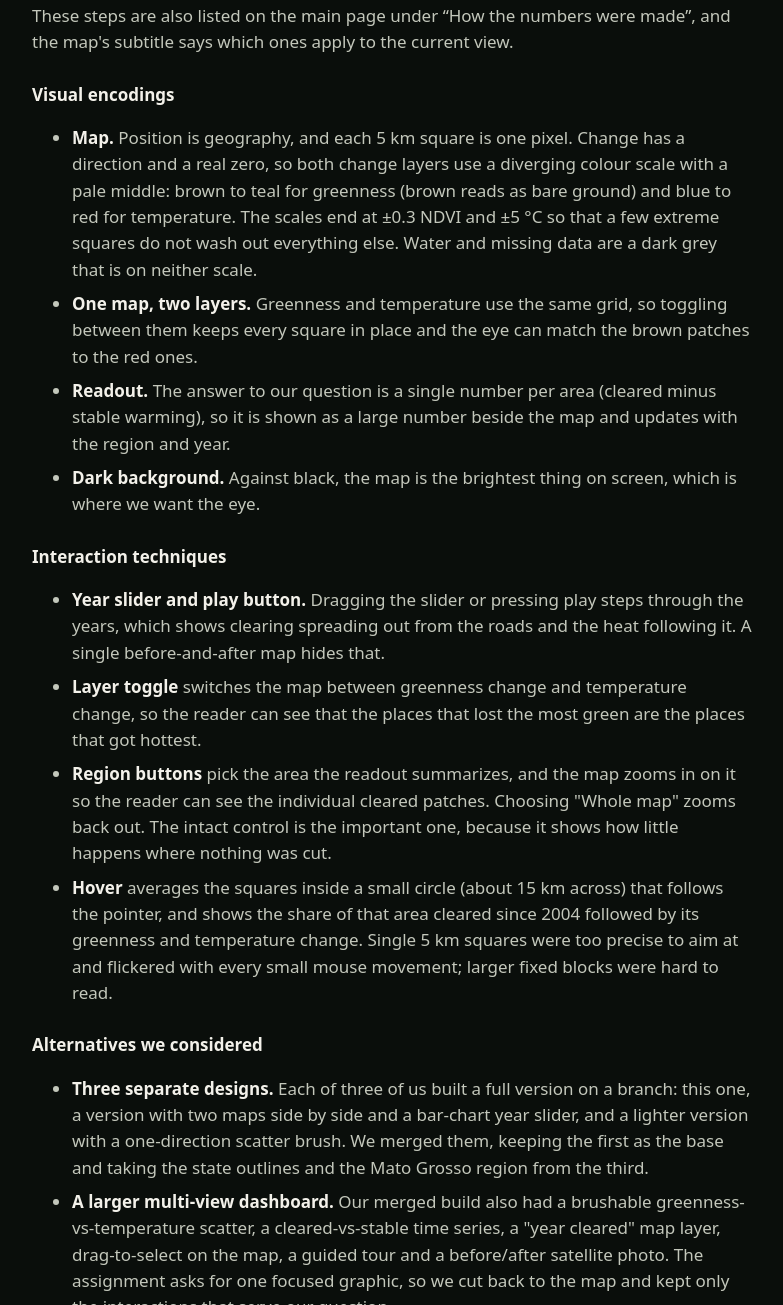
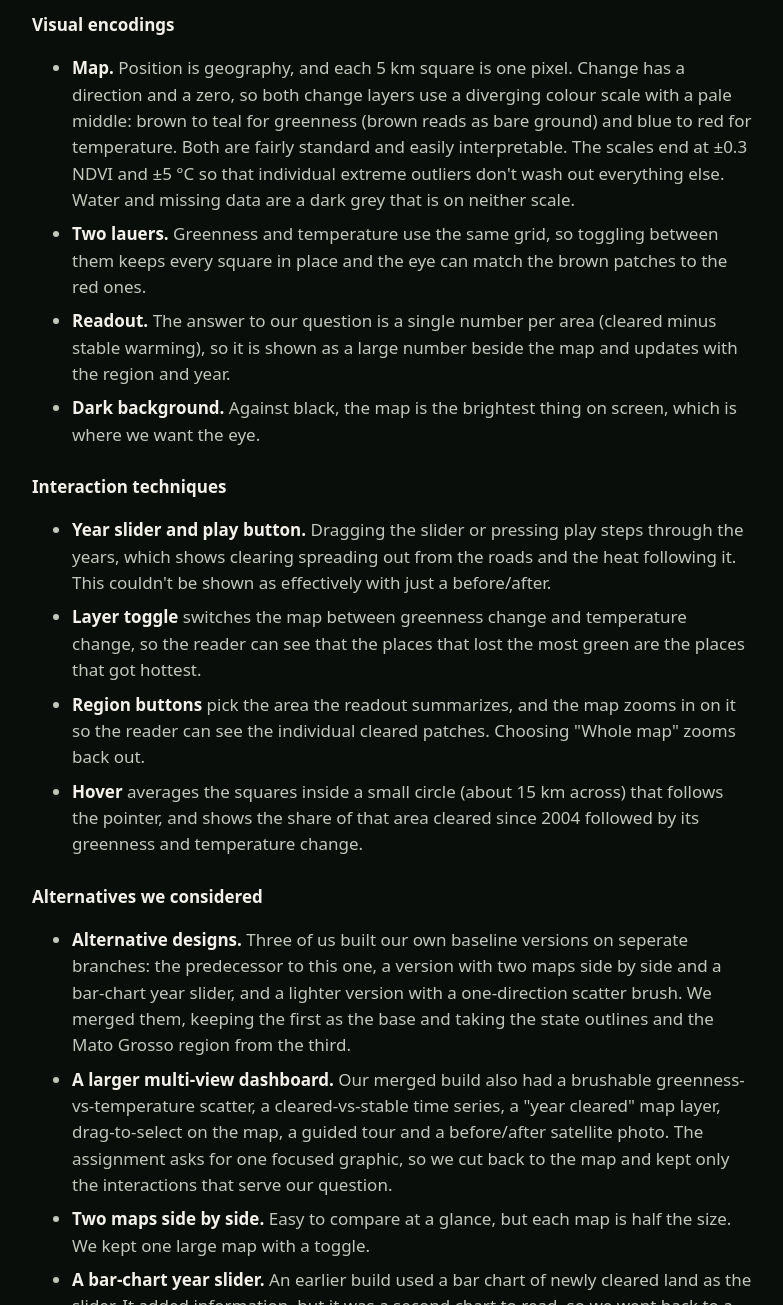
Before and after one commit to silasjude/dsc106_project3, a plain HTML site: page writeup.html in a window 1280 px wide. Shown: the part 1495-2800 px from the top of the page, without its empty margins (248-1031 px from the left). Drawn offline with Linux system fonts and the light colour scheme.

Commit message:
small update to writeup

```diff
--- a/writeup.html
+++ b/writeup.html
@@ -28,7 +28,7 @@
     A forest cools the ground by moving water from the soil into the air, and pasture
     moves much less water, so more sunlight ends up as heat. We wanted readers to be able to check that claim
     themselves on real measurements, place by place and year by year, and to come away with a number. In our
-    data, land that was cleared ended up roughly 4&nbsp;°C hotter in the dry season than forest next to it that
+    data, land that was cleared ended up roughly 4 °C hotter in the dry season than forest next to it that
     was left standing.
   </p>
   <p>
@@ -43,37 +43,36 @@
   <ul>
     <li><b>Decoding.</b> The layers come as colored pixels, so we used each layer's published color map to turn
       every pixel back into an actual value. We pulled NDVI at 0.01° and then averaged it up into 0.05° squares
-      (roughly 5.5&nbsp;km) so it lines up with the temperature grid.</li>
+      (roughly 5.5 km) so it lines up with the temperature grid.</li>
     <li><b>Dry season only.</b> Each year is the median of July, August and September. In the dry season forest
       stays green while pasture dries out, so that's when the difference between them is biggest. The wet season
-      is also way too cloudy to use. Using the median of three months means one bad month doesn't throw off the
+      is also way too cloudy to use. Using the median of three months means outliers don't throw off the
       whole year.</li>
-    <li><b>Change, not level.</b> Everything is shown as how much a square changed from its own 2001–03 average.
+    <li><b>Change rather than Value.</b> Everything is shown as how much a square changed from its own 2001–03 average.
       Raw temperature mostly just reflects elevation and latitude, so subtracting each square's own baseline
       gets rid of that.</li>
     <li><b>Three-year averages.</b> The map shows the average of the three years ending at whatever year you pick.
-      Single years jump around a lot because of drought and smoke (2005, 2010, 2015–16), so averaging smooths
+      Single years jump around a lot because of drought and smoke (2005, 2010, 2015, 2016), so averaging smooths
       that out.</li>
     <li><b>Cleared and stable.</b> We call a square cleared if its NDVI dropped more than 0.20 below its baseline,
       and stable if it stayed within 0.05. We went with 0.20 because almost none of the squares in our untouched
       control box ever drop that far, so anything past it isn't just normal noise.</li>
     <li><b>Clearing effect.</b> The main number is the average temperature change in cleared squares minus the
       average in stable squares from the same area. Regional warming and drought hit both groups, so subtracting
-      one from the other leaves just the part that came from clearing.</li>
+      one from the other leaves just the relative part that can be more easily attributed to clearing.</li>
     <li><b>Stopping at 2022.</b> After 2022, Terra's orbit drifted enough that it passes over earlier in the
       morning, which makes temperatures read cooler than they really are. Our Sahara checkpoint plot showed the
       same fake drop, so we cut the data off there.</li>
   </ul>
-  <p>These steps are also listed on the main page under “How the numbers were made”, and the map's subtitle says which ones apply to the current view.</p>
 
   <h3>Visual encodings</h3>
   <ul>
-    <li><b>Map.</b> Position is geography, and each 5&nbsp;km square is one pixel. Change has a direction and a
-      real zero, so both change layers use a diverging colour scale with a pale middle: brown to teal for
-      greenness (brown reads as bare ground) and blue to red for temperature. The scales end at ±0.3 NDVI and
-      ±5&nbsp;°C so that a few extreme squares do not wash out everything else. Water and missing data are a
-      dark grey that is on neither scale.</li>
-    <li><b>One map, two layers.</b> Greenness and temperature use the same grid, so toggling between them
+    <li><b>Map.</b> Position is geography, and each 5 km square is one pixel. Change has a direction and a
+      zero, so both change layers use a diverging colour scale with a pale middle: brown to teal for
+      greenness (brown reads as bare ground) and blue to red for temperature. Both are fairly standard and easily
+      interpretable. The scales end at ±0.3 NDVI and ±5 °C so that individual extreme outliers don't wash out
+      everything else. Water and missing data are a dark grey that is on neither scale.</li>
+    <li><b>Two lauers.</b> Greenness and temperature use the same grid, so toggling between them
       keeps every square in place and the eye can match the brown patches to the red ones.</li>
     <li><b>Readout.</b> The answer to our question is a single number per area (cleared minus stable warming),
       so it is shown as a large number beside the map and updates with the region and year.</li>
@@ -84,24 +83,22 @@
   <h3>Interaction techniques</h3>
   <ul>
     <li><b>Year slider and play button.</b> Dragging the slider or pressing play steps through the years, which
-      shows clearing spreading out from the roads and the heat following it. A single before-and-after map hides
-      that.</li>
+      shows clearing spreading out from the roads and the heat following it. This couldn't be shown as effectively
+      with just a before/after.</li>
     <li><b>Layer toggle</b> switches the map between greenness change and temperature change, so the reader
       can see that the places that lost the most green are the places that got hottest.</li>
     <li><b>Region buttons</b> pick the area the readout summarizes, and the map zooms in on it so the
-      reader can see the individual cleared patches. Choosing "Whole map" zooms back out. The intact control is
-      the important one, because it shows how little happens where nothing was cut.</li>
-    <li><b>Hover</b> averages the squares inside a small circle (about 15&nbsp;km across) that follows the
+      reader can see the individual cleared patches. Choosing "Whole map" zooms back out.</li>
+    <li><b>Hover</b> averages the squares inside a small circle (about 15 km across) that follows the
       pointer, and shows the share of that area cleared since 2004 followed by its greenness and temperature
-      change. Single 5&nbsp;km squares were too precise to aim at
-      and flickered with every small mouse movement; larger fixed blocks were hard to read.</li>
+      change.</li>
   </ul>
 
   <h3>Alternatives we considered</h3>
   <ul>
-    <li><b>Three separate designs.</b> Each of three of us built a full version on a branch: this one, a
-      version with two maps side by side and a bar-chart year slider, and a lighter version with a one-direction
-      scatter brush. We merged them, keeping the first as the base and taking the state outlines and the
+    <li><b>Alternative designs.</b> Three of us built our own baseline versions on seperate branches: the predecessor
+      to this one, a version with two maps side by side and a bar-chart year slider, and a lighter version with a
+      one-direction scatter brush. We merged them, keeping the first as the base and taking the state outlines and the
       Mato Grosso region from the third.</li>
     <li><b>A larger multi-view dashboard.</b> Our merged build also had a brushable greenness-vs-temperature
       scatter, a cleared-vs-stable time series, a "year cleared" map layer, drag-to-select on the map, a
@@ -111,19 +108,19 @@
       large map with a toggle.</li>
     <li><b>A bar-chart year slider.</b> An earlier build used a bar chart of newly cleared land as the slider.
       It added information, but it was a second chart to read, so we went back to a plain slider.</li>
-    <li><b>A light page.</b> Our first builds were light. The dark version won when we put them next to each other.</li>
+    <li><b>A light page.</b> Our first builds were light, but we ultimately preferred the dark background.</li>
     <li><b>One dual-axis chart of NDVI and temperature.</b> Rejected, because the apparent relationship would
-      depend on how we scaled the two axes.</li>
+      depend completely on how we scaled the two axes.</li>
     <li><b>Extending to 2026.</b> Rejected after we found the orbit drift.</li>
   </ul>
 
   <h3>Limits</h3>
   <p>
-    A drop in NDVI is a sign of clearing, not proof, since fire and drought lower it too. Squares are 5&nbsp;km
+    A drop in NDVI is a sign of clearing, not proof, since fire and drought lower it too. Squares are 5 km
     wide, so small clearings are diluted and our cleared area is a lower bound. Values arrive from GIBS already
-    rounded into colour-map bins (0.6&nbsp;°C for temperature). The temperature is that of the surface at
+    rounded into colour-map bins (0.6 °C for temperature). The temperature is that of the surface at
     about 10:30 in the morning, not the air temperature a weather station would report. And this is
-    observational data: it is consistent with clearing causing the warming, but it does not prove it.
+    observational data, so while it's consistent with clearing causing the warming, it doesn't prove it.
   </p>
 
   <h2>Development process</h2>
```
